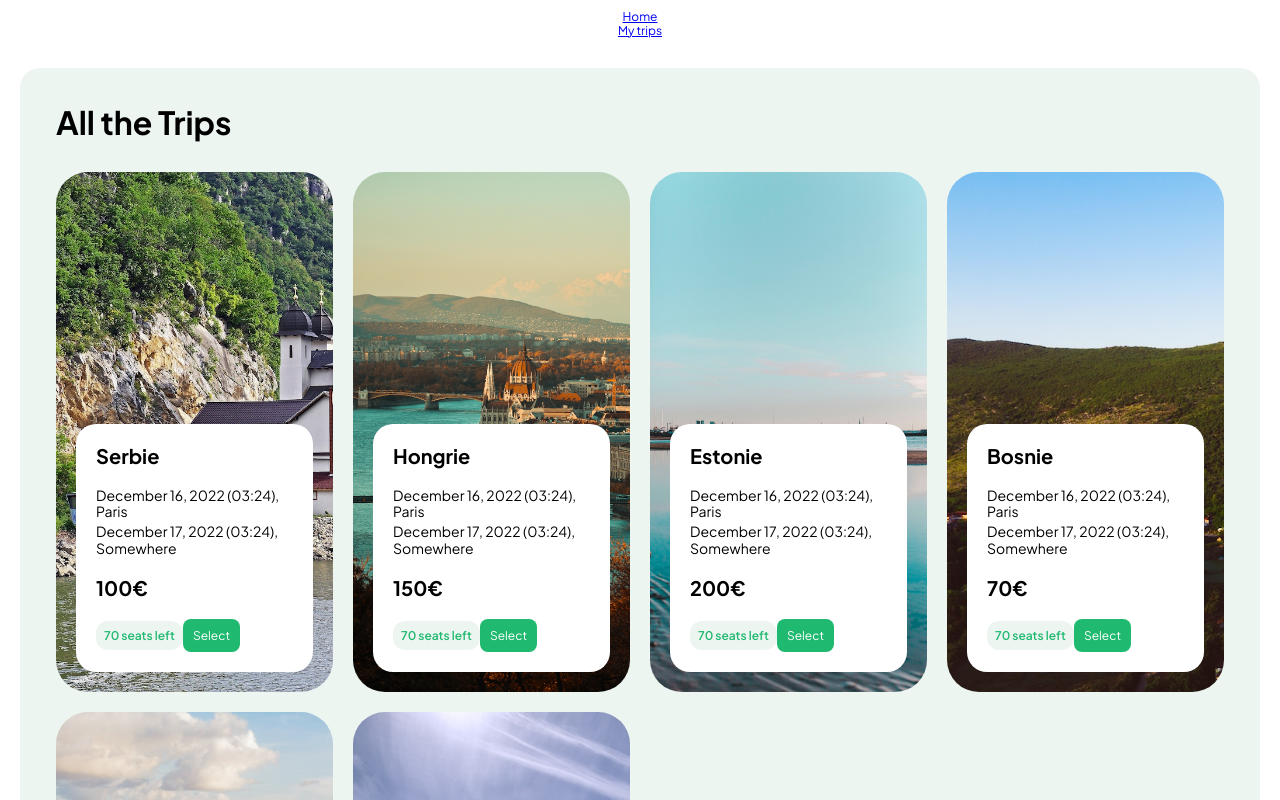
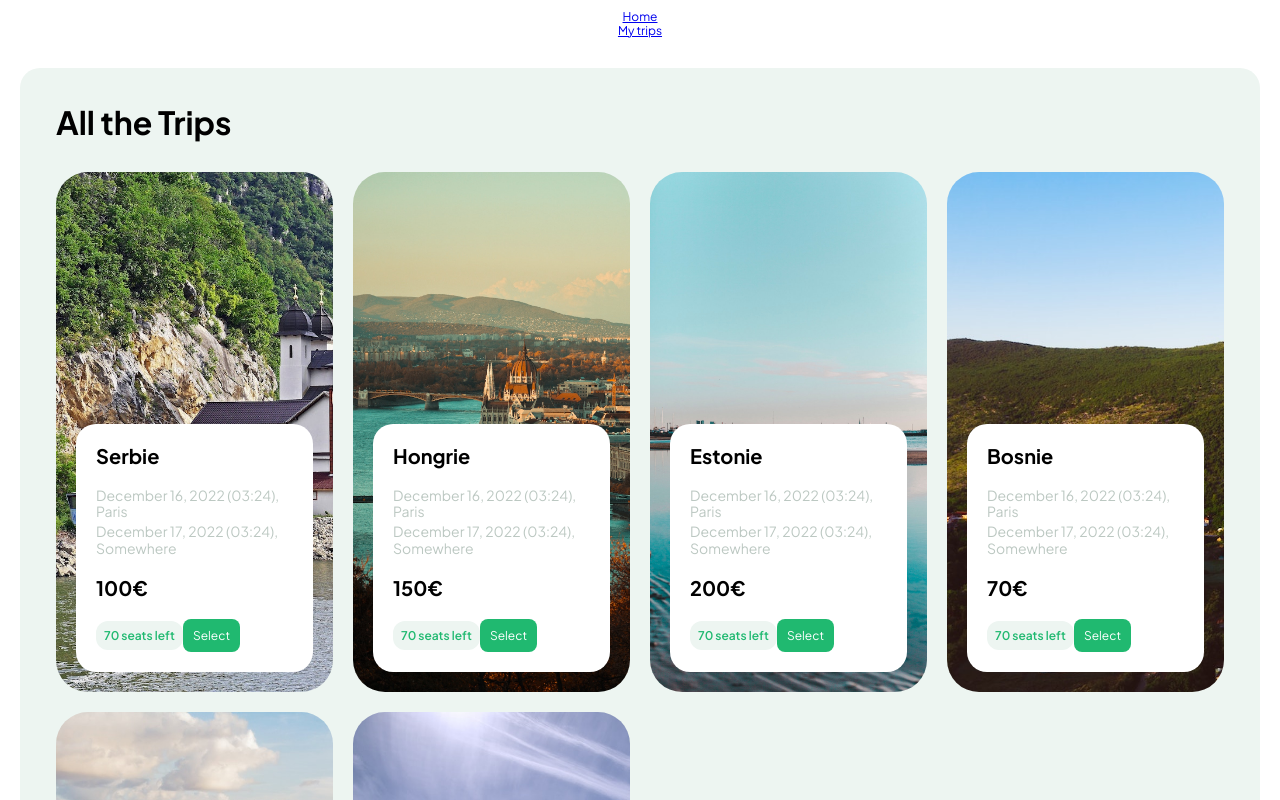
Before and after one commit to P4tt4te/trips-app, a React (Create React App) app: page / in a window 1280 px wide. Shown: the top 800 px of the page. Built offline with nearby package versions, Linux system fonts and the light colour scheme.

Commit message:
feat(colors.js): add a grey color

```diff
--- a/src/style/colors.js
+++ b/src/style/colors.js
@@ -3,5 +3,6 @@ export const COLORS = {
   greyGreen: '#EDF5F1',
   orange: '#FF7B38',
   black: '#060620',
+  grey: '#BCC8C2',
   white: '#FFFFFF',
 };
```
